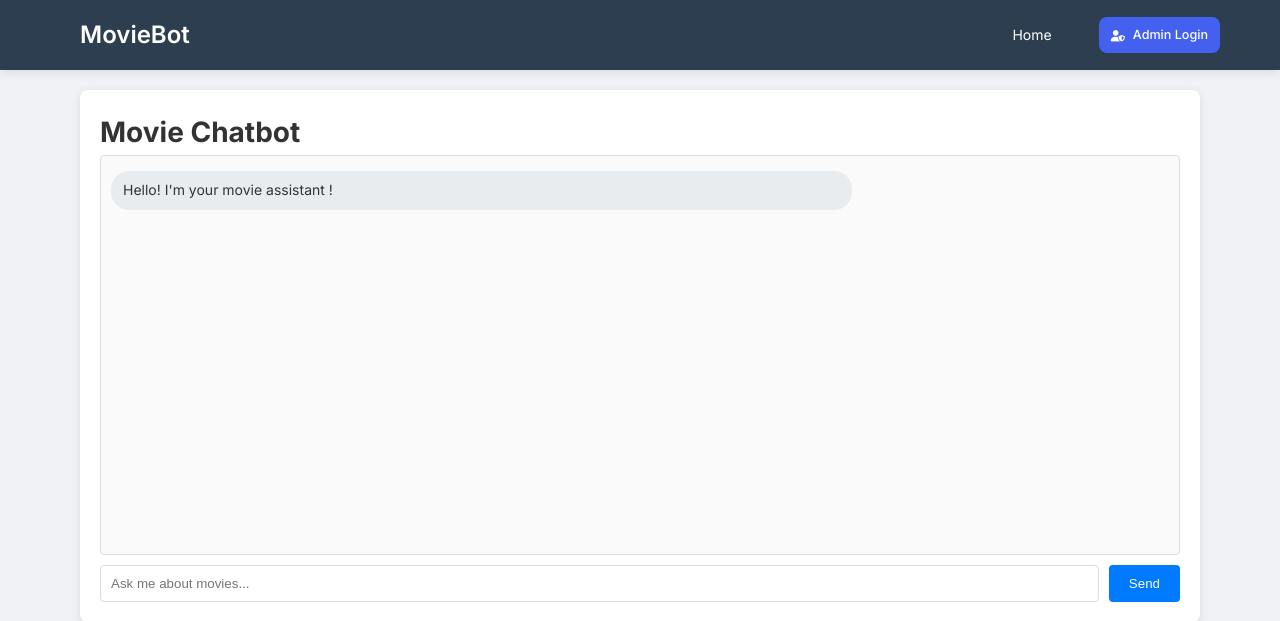
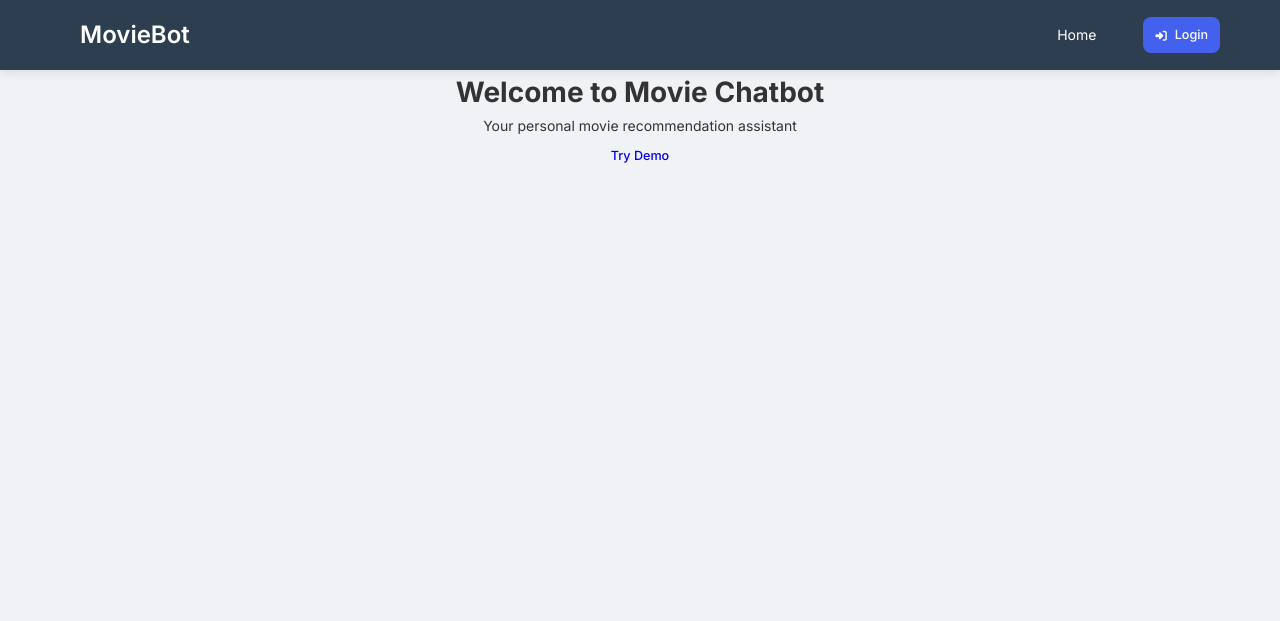
Before and after one commit to Akshayyadav11/Movie-Chatbot, a FastAPI app: page / in a window 1280 px wide. Shown: the top 621 px of the page. Run offline with FastAPI, Linux system fonts and the light colour scheme.

Commit message:
log in correction

```diff
--- a/movie_chatbot/app/auth.py
+++ b/movie_chatbot/app/auth.py
@@ -106,6 +106,15 @@
         raise HTTPException(status_code=400, detail="Inactive user")
     return current_user
 
+def verify_token(token: str) -> bool:
+    """Verify a JWT token from cookie"""
+    try:
+        payload = jwt.decode(token, SECRET_KEY, algorithms=[ALGORITHM])
+        return True
+    except JWTError as e:
+        logger.warning(f"Token verification failed: {str(e)}")
+        return False
+
 def get_admin_user(current_user: models.User = Depends(get_current_active_user)):
     if not current_user.is_admin:
         raise HTTPException(
--- a/movie_chatbot/app/main.py
+++ b/movie_chatbot/app/main.py
@@ -14,6 +14,7 @@
 from sqlalchemy import create_engine
 from fastapi.security import OAuth2PasswordRequestForm
 from . import auth, database, models, schemas
+from .auth import verify_token
 
 # Initialize templates
 from fastapi.templating import Jinja2Templates
@@ -218,6 +219,15 @@
 
 @app.get("/", response_class=HTMLResponse)
 async def read_root(request: Request):
+    # Serve the home page for all users (no authentication required)
+    return templates.TemplateResponse("home.html", {"request": request})
+
+@app.get("/chat", response_class=HTMLResponse)
+async def chat_interface(request: Request, token: str = Cookie(None)):
+    # Require authentication for the chatbot interface
+    if not token or not verify_token(token):
+        return RedirectResponse(url="/admin/login")
+
     return templates.TemplateResponse("index.html", {"request": request})
 
 @app.get("/graph")
--- a/movie_chatbot/app/templates/base.html
+++ b/movie_chatbot/app/templates/base.html
@@ -61,6 +61,9 @@
             <div class="nav-links">
                 <a href="/" class="nav-link">Home</a>
                 <div id="userMenu" style="display: none;">
+                    <a href="/chat" class="nav-link btn btn-primary">
+                        <i class="fas fa-robot"></i> Chat
+                    </a>
                     <div id="adminFeatures" style="display: none;">
                         <button class="nav-link btn btn-primary" onclick="navigateUpcomingMovies()">
                             <i class="fas fa-calendar-alt"></i> Upcoming Movies
@@ -81,7 +84,7 @@
                 </div>
                 <div id="loginButton" style="display: block;">
                     <a href="/admin/login" class="nav-link btn btn-primary">
-                        <i class="fas fa-user-shield"></i> Admin Login
+                        <i class="fas fa-sign-in-alt"></i> Login
                     </a>
                 </div>
             </div>
--- /dev/null
+++ b/movie_chatbot/app/templates/home.html
@@ -0,0 +1,72 @@
+{% extends "base.html" %}
+
+{% block content %}
+<div class="container mt-5">
+    <div class="row justify-content-center">
+        <div class="col-md-8 text-center">
+            <h1 class="display-4 mb-4">Welcome to Movie Chatbot</h1>
+            <p class="lead">Your personal movie recommendation assistant</p>
+
+            <div id="authButtons" class="mt-4">
+                <!-- <a href="/admin/login" class="btn btn-primary btn-lg me-3">Login</a> -->
+                <a href="#" class="btn btn-outline-primary btn-lg" id="tryDemoBtn">Try Demo</a>
+            </div>
+
+            <div id="chatButton" class="mt-4" style="display: none;">
+                <a href="/chat" class="btn btn-primary btn-lg">Go to Chatbot</a>
+            </div>
+
+
+        </div>
+    </div>
+</div>
+
+<script>
+// Check if user is logged in
+async function checkAuthStatus() {
+    const token = localStorage.getItem('token');
+    const authButtons = document.getElementById('authButtons');
+    const chatButton = document.getElementById('chatButton');
+
+    if (token) {
+        try {
+            const response = await fetch('/api/users/me/', {
+                headers: {
+                    'Authorization': `Bearer ${token}`
+                }
+            });
+
+            if (response.ok) {
+                // User is authenticated
+                authButtons.style.display = 'none';
+                chatButton.style.display = 'block';
+            } else {
+                // Token is invalid
+                localStorage.removeItem('token');
+                authButtons.style.display = 'block';
+                chatButton.style.display = 'none';
+            }
+        } catch (error) {
+            console.error('Error checking auth status:', error);
+            localStorage.removeItem('token');
+            authButtons.style.display = 'block';
+            chatButton.style.display = 'none';
+        }
+    } else {
+        authButtons.style.display = 'block';
+        chatButton.style.display = 'none';
+    }
+}
+
+// Handle Try Demo button click
+document.getElementById('tryDemoBtn')?.addEventListener('click', (e) => {
+    e.preventDefault();
+    // For demo, we'll just redirect to the chat page
+    // The server will handle authentication requirements
+    window.location.href = '/chat';
+});
+
+// Check auth status when page loads
+document.addEventListener('DOMContentLoaded', checkAuthStatus);
+</script>
+{% endblock %}
```
Also changed, not shown: movie_chatbot/app/templates/admin_login.html (+6 -6 lines), movie_chatbot/sql_app.db.
